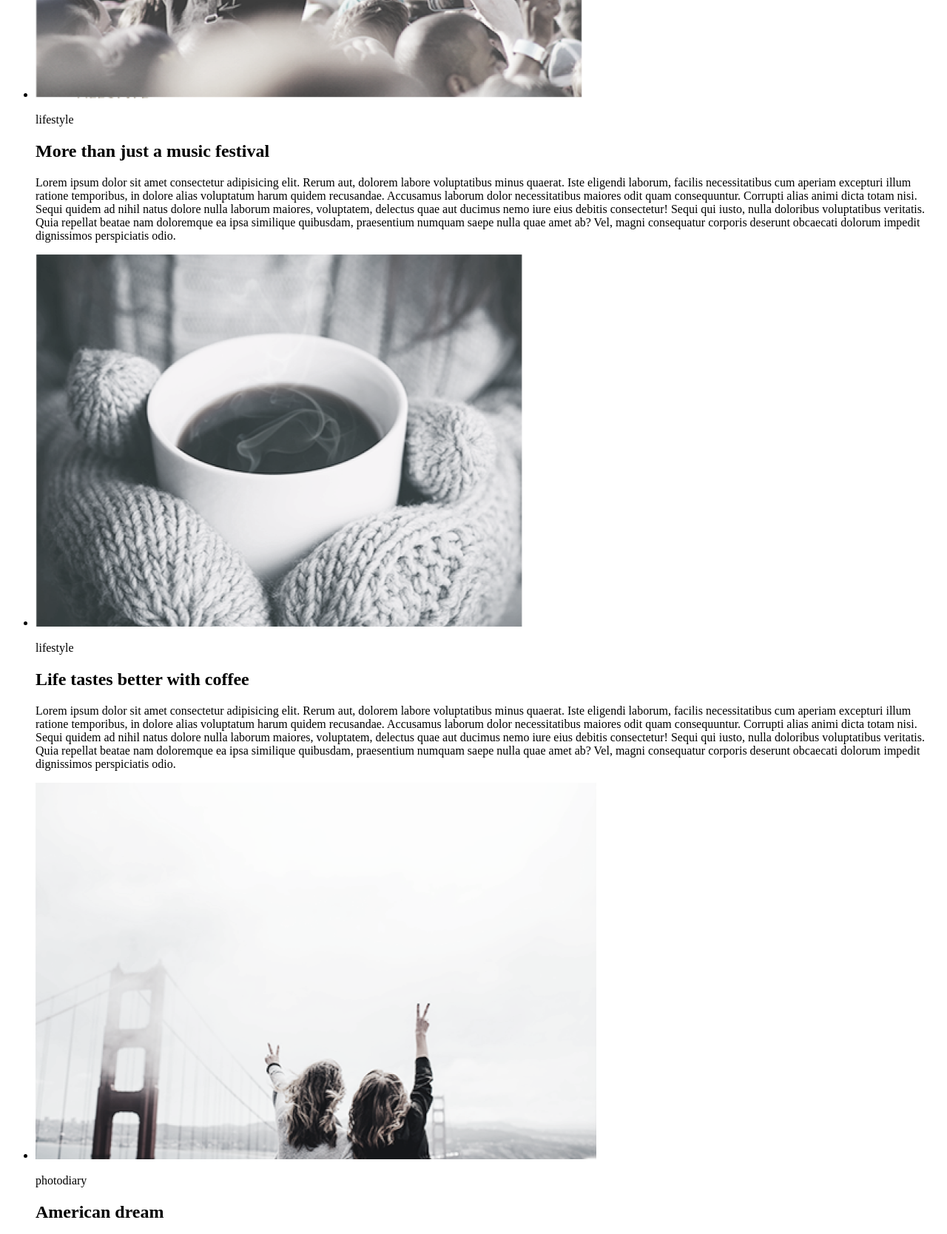
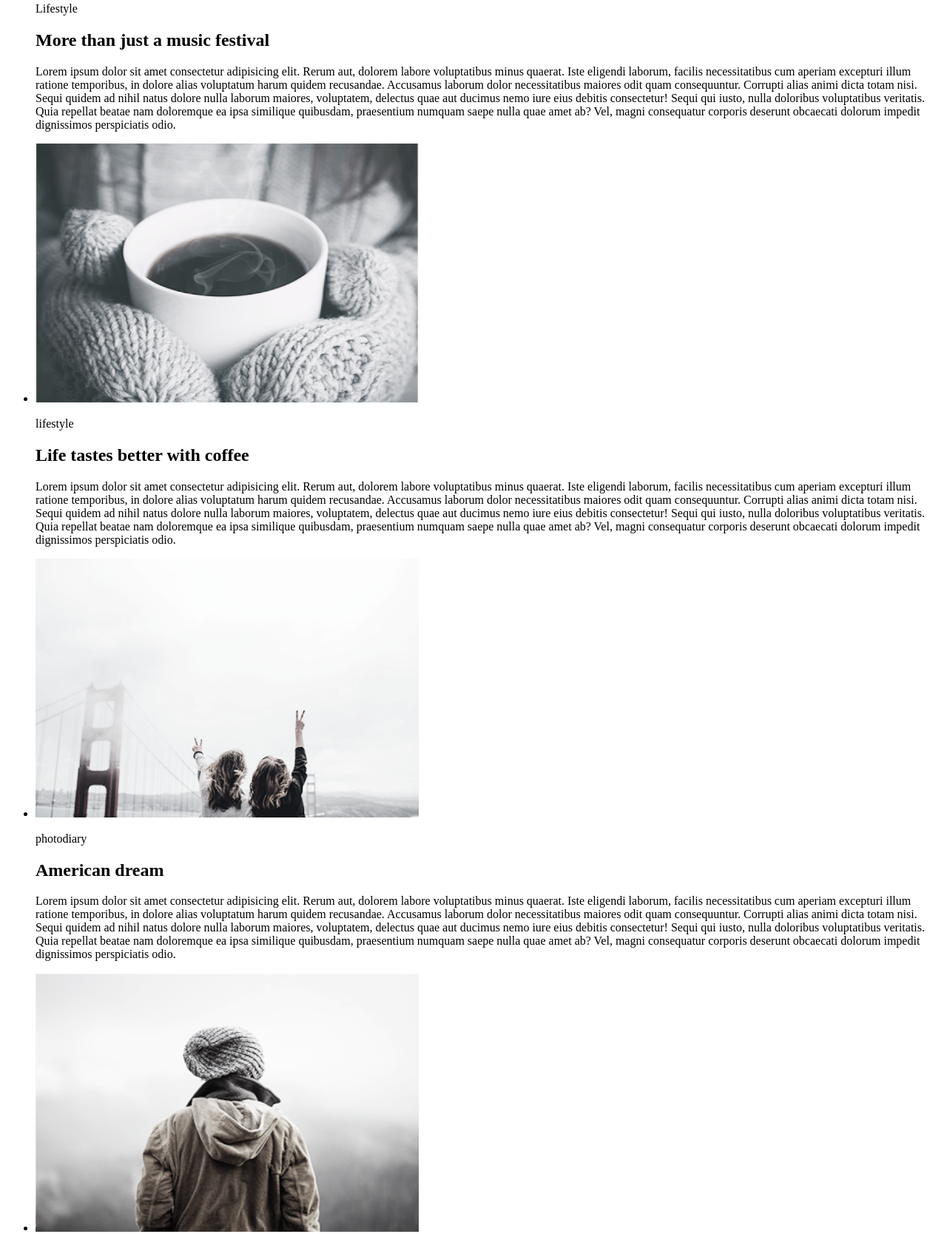
Before and after one commit to Kristina-zh/CSS-HTML, a plain HTML site: page index.html in a window 1280 px wide. Shown: the part 471-2139 px from the top of the page at 74% size. Drawn offline with Linux system fonts and the light colour scheme.

Commit message:
added changed

```diff
--- a/index.html
+++ b/index.html
@@ -1,7 +1,8 @@
 <!DOCTYPE HTML>
 <html lang="en">
+
 <head>
-  <meta charset="utf-8"/>
+  <meta charset="utf-8" />
   <title>Homework1</title>
 </head>
 
@@ -31,43 +32,68 @@
 
   <main class="main content">
 
-    <section class="lifestyle" id="lifestyle">
-      <ul class="lifestyle-list">
+    <section>
+
+      <ul class="lifestyle-list" id="lifestyle">
         <li class="lifestyle-item1">
-          <img src="img/Снимок.PNG" alt="">
-            <p>lifestyle</p>
+          <img src="img/Снимок.PNG" alt="image with girl" height="350" width="518">
+          <p>Lifestyle</p>
           <h2 class="lifestyle-title1">More than just a music festival</h2>
-            <p>Lorem ipsum dolor sit amet consectetur adipisicing elit. Rerum aut, dolorem labore voluptatibus minus quaerat. Iste eligendi laborum, facilis necessitatibus cum aperiam excepturi illum ratione temporibus, in dolore alias voluptatum harum quidem recusandae. Accusamus laborum dolor necessitatibus maiores odit quam consequuntur. Corrupti alias animi dicta totam nisi. Sequi quidem ad nihil natus dolore nulla laborum maiores, voluptatem, delectus quae aut ducimus nemo iure eius debitis consectetur! Sequi qui iusto, nulla doloribus voluptatibus veritatis. Quia repellat beatae nam doloremque ea ipsa similique quibusdam, praesentium numquam saepe nulla quae amet ab? Vel, magni consequatur corporis deserunt obcaecati dolorum impedit dignissimos perspiciatis odio.</p>
+          <p>Lorem ipsum dolor sit amet consectetur adipisicing elit. Rerum aut, dolorem labore voluptatibus minus
+            quaerat. Iste eligendi laborum, facilis necessitatibus cum aperiam excepturi illum ratione temporibus, in
+            dolore alias voluptatum harum quidem recusandae. Accusamus laborum dolor necessitatibus maiores odit quam
+            consequuntur. Corrupti alias animi dicta totam nisi. Sequi quidem ad nihil natus dolore nulla laborum
+            maiores, voluptatem, delectus quae aut ducimus nemo iure eius debitis consectetur! Sequi qui iusto, nulla
+            doloribus voluptatibus veritatis. Quia repellat beatae nam doloremque ea ipsa similique quibusdam,
+            praesentium numquam saepe nulla quae amet ab? Vel, magni consequatur corporis deserunt obcaecati dolorum
+            impedit dignissimos perspiciatis odio.</p>
         </li>
 
         <li class="lifestyle-item2">
-         <img src="img/Снимок2.PNG" alt="">
+          <img src="img/Снимок2.PNG" alt="image with coffee" height="350" width="518">
           <p>lifestyle</p>
           <h2 class="lifestyle-title2">Life tastes better with coffee</h2>
-            <p>Lorem ipsum dolor sit amet consectetur adipisicing elit. Rerum aut, dolorem labore voluptatibus minus quaerat. Iste eligendi laborum, facilis necessitatibus cum aperiam excepturi illum ratione temporibus, in dolore alias voluptatum harum quidem recusandae. Accusamus laborum dolor necessitatibus maiores odit quam consequuntur. Corrupti alias animi dicta totam nisi. Sequi quidem ad nihil natus dolore nulla laborum maiores, voluptatem, delectus quae aut ducimus nemo iure eius debitis consectetur! Sequi qui iusto, nulla doloribus voluptatibus veritatis. Quia repellat beatae nam doloremque ea ipsa similique quibusdam, praesentium numquam saepe nulla quae amet ab? Vel, magni consequatur corporis deserunt obcaecati dolorum impedit dignissimos perspiciatis odio.</p>
+          <p>Lorem ipsum dolor sit amet consectetur adipisicing elit. Rerum aut, dolorem labore voluptatibus minus
+            quaerat. Iste eligendi laborum, facilis necessitatibus cum aperiam excepturi illum ratione temporibus, in
+            dolore alias voluptatum harum quidem recusandae. Accusamus laborum dolor necessitatibus maiores odit quam
+            consequuntur. Corrupti alias animi dicta totam nisi. Sequi quidem ad nihil natus dolore nulla laborum
+            maiores, voluptatem, delectus quae aut ducimus nemo iure eius debitis consectetur! Sequi qui iusto, nulla
+            doloribus voluptatibus veritatis. Quia repellat beatae nam doloremque ea ipsa similique quibusdam,
+            praesentium numquam saepe nulla quae amet ab? Vel, magni consequatur corporis deserunt obcaecati dolorum
+            impedit dignissimos perspiciatis odio.</p>
         </li>
-    </ul>
 
-    </section>
-
-    <section class="photodiary" id="photodiary">
-      <ul class="photodiary-list">
-        <li class="photodiary-item1">
-            <img src="img/Снимок3.PNG" alt="">
+        <li class="photodiary-item1" id="photodiary">
+          <img src="img/Снимок3.PNG" alt="2 girls and bridge" height="350" width="518">
           <p>photodiary</p>
           <h2 class="photodiary-title1">American dream</h2>
-              <p>Lorem ipsum dolor sit amet consectetur adipisicing elit. Rerum aut, dolorem labore voluptatibus minus quaerat. Iste eligendi laborum, facilis necessitatibus cum aperiam excepturi illum ratione temporibus, in dolore alias voluptatum harum quidem recusandae. Accusamus laborum dolor necessitatibus maiores odit quam consequuntur. Corrupti alias animi dicta totam nisi. Sequi quidem ad nihil natus dolore nulla laborum maiores, voluptatem, delectus quae aut ducimus nemo iure eius debitis consectetur! Sequi qui iusto, nulla doloribus voluptatibus veritatis. Quia repellat beatae nam doloremque ea ipsa similique quibusdam, praesentium numquam saepe nulla quae amet ab? Vel, magni consequatur corporis deserunt obcaecati dolorum impedit dignissimos perspiciatis odio.</p>
+          <p>Lorem ipsum dolor sit amet consectetur adipisicing elit. Rerum aut, dolorem labore voluptatibus minus
+            quaerat. Iste eligendi laborum, facilis necessitatibus cum aperiam excepturi illum ratione temporibus, in
+            dolore alias voluptatum harum quidem recusandae. Accusamus laborum dolor necessitatibus maiores odit quam
+            consequuntur. Corrupti alias animi dicta totam nisi. Sequi quidem ad nihil natus dolore nulla laborum
+            maiores, voluptatem, delectus quae aut ducimus nemo iure eius debitis consectetur! Sequi qui iusto, nulla
+            doloribus voluptatibus veritatis. Quia repellat beatae nam doloremque ea ipsa similique quibusdam,
+            praesentium numquam saepe nulla quae amet ab? Vel, magni consequatur corporis deserunt obcaecati dolorum
+            impedit dignissimos perspiciatis odio.</p>
         </li>
 
         <li class="photodiary-item2">
-           <img src="img/Снимок4.PNG" alt="">
+          <img src="img/Снимок4.PNG" alt="man with hat" height="350" width="518">
           <p>photodiary</p>
           <h2 class="lphotodiary-title2">A day exploring the Alps</h2>
-              <p>Lorem ipsum dolor sit amet consectetur adipisicing elit. Rerum aut, dolorem labore voluptatibus minus quaerat. Iste eligendi laborum, facilis necessitatibus cum aperiam excepturi illum ratione temporibus, in dolore alias voluptatum harum quidem recusandae. Accusamus laborum dolor necessitatibus maiores odit quam consequuntur. Corrupti alias animi dicta totam nisi. Sequi quidem ad nihil natus dolore nulla laborum maiores, voluptatem, delectus quae aut ducimus nemo iure eius debitis consectetur! Sequi qui iusto, nulla doloribus voluptatibus veritatis. Quia repellat beatae nam doloremque ea ipsa similique quibusdam, praesentium numquam saepe nulla quae amet ab? Vel, magni consequatur corporis deserunt obcaecati dolorum impedit dignissimos perspiciatis odio.</p>
+          <p>Lorem ipsum dolor sit amet consectetur adipisicing elit. Rerum aut, dolorem labore voluptatibus minus
+            quaerat. Iste eligendi laborum, facilis necessitatibus cum aperiam excepturi illum ratione temporibus, in
+            dolore alias voluptatum harum quidem recusandae. Accusamus laborum dolor necessitatibus maiores odit quam
+            consequuntur. Corrupti alias animi dicta totam nisi. Sequi quidem ad nihil natus dolore nulla laborum
+            maiores, voluptatem, delectus quae aut ducimus nemo iure eius debitis consectetur! Sequi qui iusto, nulla
+            doloribus voluptatibus veritatis. Quia repellat beatae nam doloremque ea ipsa similique quibusdam,
+            praesentium numquam saepe nulla quae amet ab? Vel, magni consequatur corporis deserunt obcaecati dolorum
+            impedit dignissimos perspiciatis odio.</p>
         </li>
       </ul>
+      <button>load more</button>
+
     </section>
-    <button>load more</button>
 
 
   </main>
@@ -78,4 +104,5 @@
   <footer>
   </footer>
 </body>
+
 </html>
```
Lines whose indentation alone changed are shown as unchanged.
